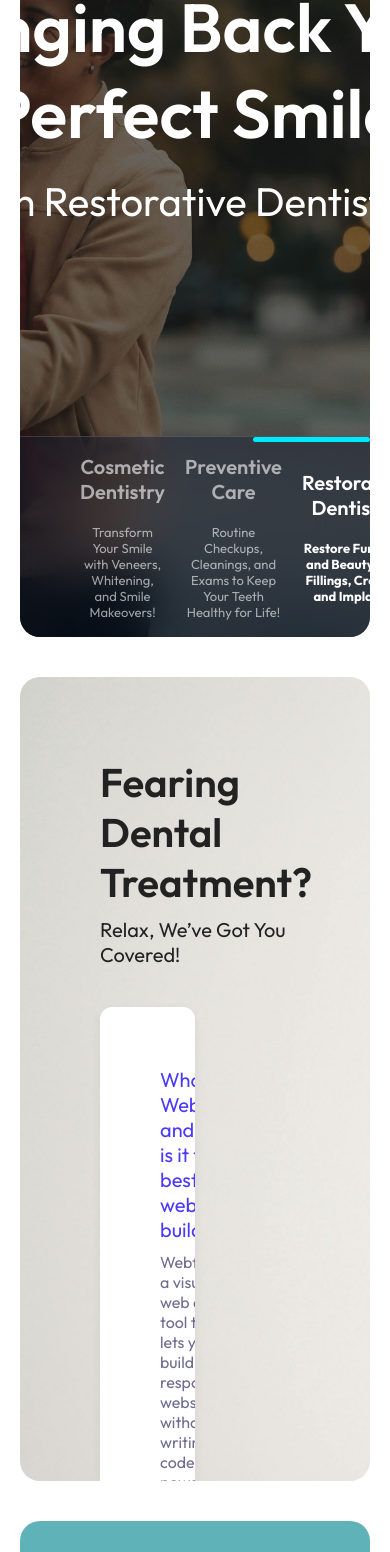
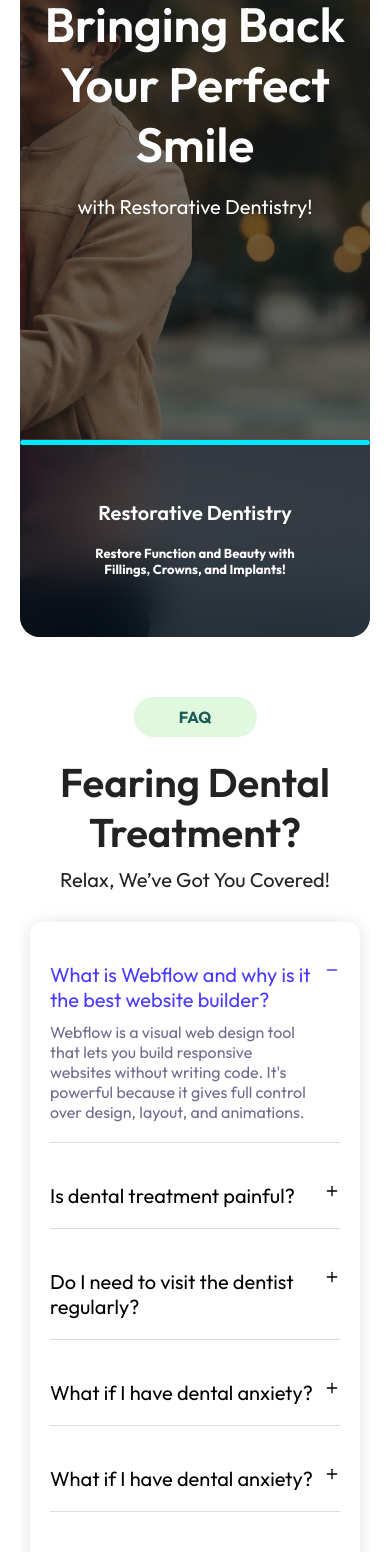
Before and after one commit to Manmeet567/dental-work, a React (Vite) app: page / in a window 390 px wide. Shown: the part 2150-3702 px from the top of the page. Built offline with nearby package versions, Linux system fonts and the light colour scheme.

Commit message:
Component resposiveness done, navbar left

```diff
--- a/src/components/Footer/Footer.css
+++ b/src/components/Footer/Footer.css
@@ -120,8 +120,37 @@
   display: flex;
   align-items: center;
 }
-.fb-menu > a{
+.fb-menu > a {
   margin-right: 30px;
   color: #fff;
   text-decoration: none;
 }
+
+@media screen and (max-width: 800px) {
+  .footer {
+    padding: 40px 20px;
+  }
+  .f-header > p {
+    font-size: 30px;
+  }
+  .fh-mail {
+    width: 100%;
+  }
+  .f-content {
+    display: block;
+    padding: 0;
+  }
+  .f-content > .fc-box {
+    width: 100%;
+    margin: 0 0px;
+  }
+  .fc-box > p:nth-child(1) {
+    margin-top: 50px;
+  }
+  .f-bar > .fb-menu {
+    display: none;
+  }
+  .f-content > .fc-box:nth-child(1) > img {
+    width: 100px;
+  }
+}
--- a/src/components/Home/HomeFaq/HomeFaq.css
+++ b/src/components/Home/HomeFaq/HomeFaq.css
@@ -10,12 +10,15 @@
   padding: 80px;
 }
 .home-faq > p:nth-child(1) {
+  display: none;
+}
+.home-faq > p:nth-child(2) {
   font-size: 40px;
   color: #222222;
   font-weight: 600;
   margin-bottom: 10px;
 }
-.home-faq > p:nth-child(2) {
+.home-faq > p:nth-child(3) {
   font-size: 20px;
   color: #222222;
 }
@@ -53,8 +56,8 @@
   color: #4a3aff;
 }
 
-.hfq-qna p:nth-child(1){
-    font-size: 20px;
+.hfq-qna p:nth-child(1) {
+  font-size: 20px;
 }
 
 .hfq-qna p:nth-child(2) {
@@ -66,6 +69,10 @@
 .hffs-question .hfq-close {
   display: none;
 }
+.hfq-close,
+.hfq-open {
+  margin-left: 8px;
+}
 
 /* Hide plus icon when open */
 .hffs-question.open .hfq-open {
@@ -76,3 +83,40 @@
 .hffs-question.open .hfq-close {
   display: block;
 }
+
+@media screen and (max-width: 800px) {
+  .home-faq {
+    padding: 20px 10px;
+    height: auto;
+    background-image: none;
+  }
+  .home-faq > p:nth-child(1) {
+    display: block;
+    width: 123px;
+    font-size: 16px;
+    color: #1C5C56;
+    font-weight: 700;
+    background-color: #E0F8DE;
+    border-radius: 100px;
+    padding: 10px;
+    text-align: center;
+    margin: 0 auto 20px;
+  }
+
+  .home-faq > p:nth-child(2) {
+    text-align: center;
+  }
+  .home-faq > p:nth-child(3) {
+    text-align: center;
+  }
+  .hf-faq-section {
+    width: 100%;
+    padding: 20px;
+    height: auto;
+    margin: 30px 0 0px;
+    box-shadow: 0px 2px 18px 0px #0000001f;
+  }
+  .hffs-question {
+    padding: 20px 0;
+  }
+}
--- a/src/components/Home/HomeFaq/HomeFaq.jsx
+++ b/src/components/Home/HomeFaq/HomeFaq.jsx
@@ -45,6 +45,7 @@ function HomeFaq() {
 
   return (
     <div className="home-faq">
+      <p>FAQ</p>
       <p>Fearing Dental Treatment?</p>
       <p>Relax, We’ve Got You Covered!</p>
       <div className="hf-faq-section">
--- a/src/components/Home/HomeServices/HomeServices.css
+++ b/src/components/Home/HomeServices/HomeServices.css
@@ -75,7 +75,7 @@
   top: 0;
   height: 5px;
   width: 33.3%;
-  background: #00EAFF;
+  background: #00eaff;
   border-radius: 10px;
   transition: left 0.3s ease-in-out;
 }
@@ -93,12 +93,12 @@
   flex-direction: column;
   align-items: center;
 }
-.hsvf-item > p:nth-child(1){
+.hsvf-item > p:nth-child(1) {
   font-size: 20px;
   font-weight: 600;
   letter-spacing: -1.5%;
 }
-.hsvf-item > p:nth-child(2){
+.hsvf-item > p:nth-child(2) {
   font-size: 13px;
   letter-spacing: -1.1%;
   margin-top: 20px;
@@ -107,3 +107,26 @@
   opacity: 1;
   font-weight: bold;
 }
+
+@media screen and (max-width: 800px) {
+  .hsv-footer {
+    justify-content: center;
+  }
+  .hsv-active-bar {
+    width: 100% !important;
+    left: 0 !important;
+  }
+  .hsv-content {
+    width: 100%;
+  }
+  .hsv-content > p:nth-child(1) {
+    font-size: 48px;
+    font-weight: 600;
+    text-align: center;
+  }
+
+  .hsv-content > p:nth-child(2) {
+    font-size: 20px;
+    margin-top: 20px;
+  }
+}
--- a/src/components/Home/HomeServices/HomeServices.jsx
+++ b/src/components/Home/HomeServices/HomeServices.jsx
@@ -37,13 +37,20 @@ function HomeServices() {
 
   const [activeIndex, setActiveIndex] = useState(0);
 
-
   useEffect(() => {
     const interval = setInterval(() => {
       setActiveIndex((prevIndex) => (prevIndex + 1) % services.length);
     }, 3000);
 
     return () => clearInterval(interval);
+  }, []);
+
+  const [screenWidth, setScreenWidth] = useState(window.innerWidth);
+
+  useEffect(() => {
+    const handleResize = () => setScreenWidth(window.innerWidth);
+    window.addEventListener("resize", handleResize);
+    return () => window.removeEventListener("resize", handleResize);
   }, []);
 
   return (
@@ -67,7 +74,18 @@ function HomeServices() {
             transition: "left 0.3s ease-in-out",
           }}
         ></div>
-        {services.map((service, index) => (
+
+        {screenWidth < 800 ? (
+          <div
+            key={services[activeIndex].id}
+            className={`hsvf-item active`}
+            style={{ opacity: 1 }}
+          >
+            <p>{services[activeIndex].sub_title}</p>
+            <p>{services[activeIndex].sub_desc}</p>
+          </div>
+        ) : (
+          services.map((service, index) => (
             <div
               key={service.id}
               className={`hsvf-item ${index === activeIndex ? "active" : ""}`}
@@ -80,7 +98,8 @@ function HomeServices() {
               <p>{service.sub_title}</p>
               <p>{service.sub_desc}</p>
             </div>
-        ))}
+          ))
+        )}
       </div>
     </div>
   );
```
Lines whose indentation alone changed are shown as unchanged.
